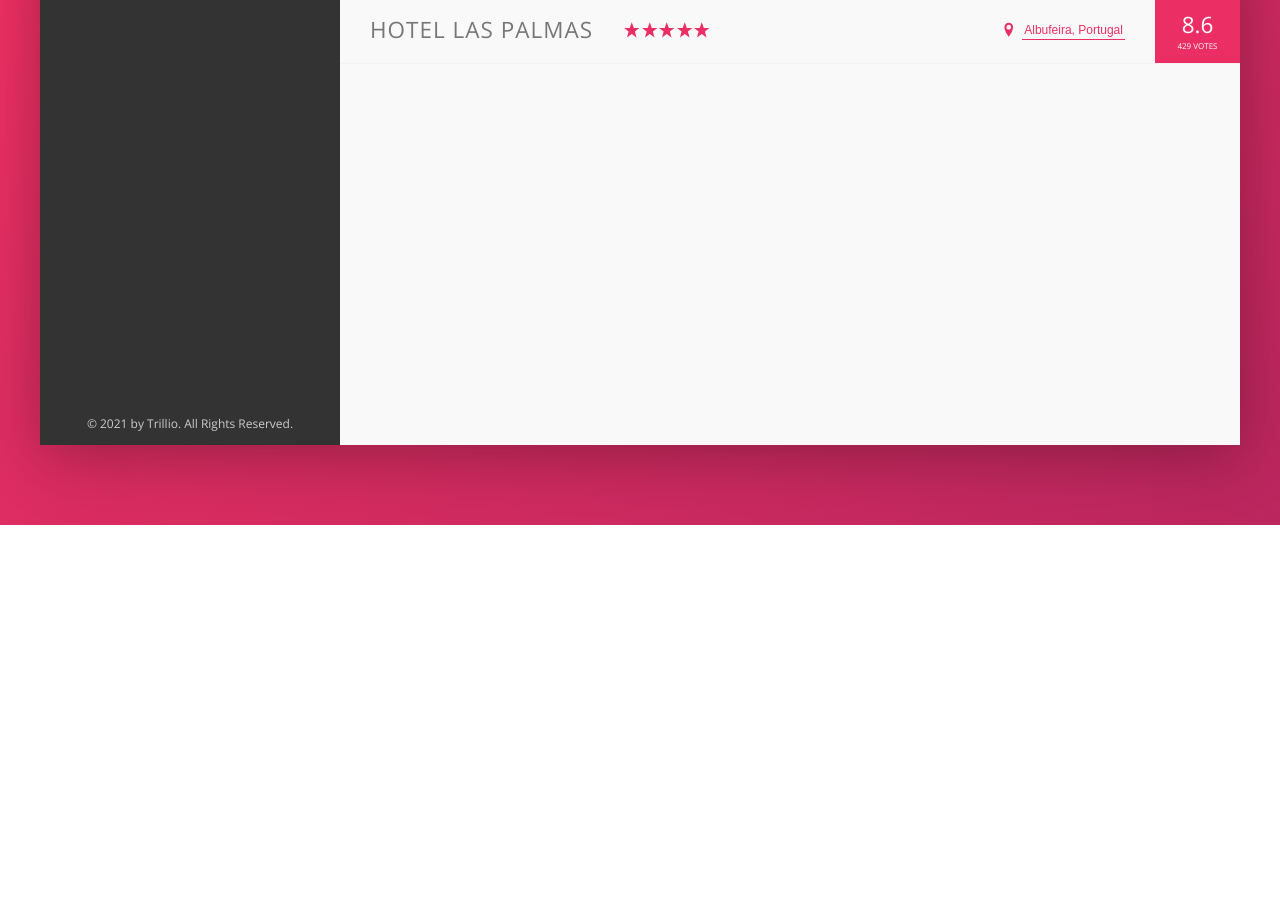
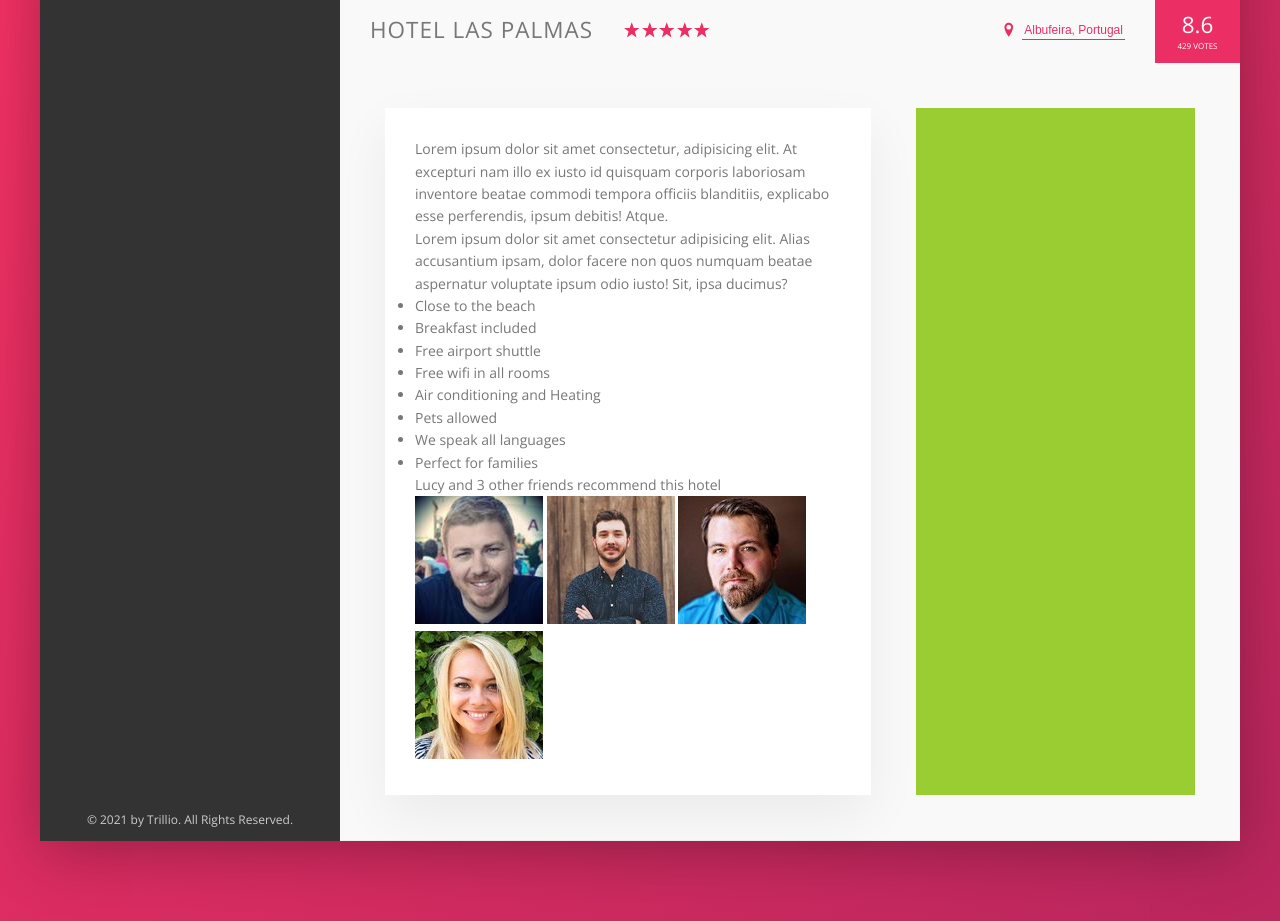
Before and after one commit to SP7TECH-zz/trillio, a website: page index.html in a window 1280 px wide. Shown: the part 505-1426 px from the top of the page. Before the commit the page ends 1030 px from the top, so only its background shows below. Drawn offline with nearby package versions, Linux system fonts and the light colour scheme.

Commit message:
Add Markup for description

```diff
--- a/index.html
+++ b/index.html
@@ -135,6 +135,43 @@
                         <div class="overview__rating-count">429 votes</div>
                     </div>
                 </div>
+
+                <div class="detail">
+                    <div class="description">
+                        <p class="paragraph">Lorem ipsum dolor sit amet consectetur, adipisicing elit. At excepturi nam
+                            illo ex iusto id quisquam corporis laboriosam inventore beatae commodi tempora officiis
+                            blanditiis, explicabo esse perferendis, ipsum debitis! Atque.
+                        </p>
+                        <p class="paragraph">Lorem ipsum dolor sit amet consectetur adipisicing elit. Alias accusantium
+                            ipsam, dolor facere non quos numquam beatae aspernatur voluptate ipsum odio iusto! Sit, ipsa
+                            ducimus?
+                        </p>
+                        <ul class="list">
+                            <li class="list__item">Close to the beach</li>
+                            <li class="list__item">Breakfast included</li>
+                            <li class="list__item">Free airport shuttle</li>
+                            <li class="list__item">Free wifi in all rooms</li>
+                            <li class="list__item">Air conditioning and Heating</li>
+                            <li class="list__item">Pets allowed</li>
+                            <li class="list__item">We speak all languages</li>
+                            <li class="list__item">Perfect for families</li>
+                        </ul>
+                        <div class="recommend">
+                            <p class="recommend__count">
+                                Lucy and 3 other friends recommend this hotel
+                            </p>
+                            <div class="recommend__friends">
+                                <img src="img/user-3.jpg" alt="Users" class="recommend__photo">
+                                <img src="img/user-4.jpg" alt="Users" class="recommend__photo">
+                                <img src="img/user-5.jpg" alt="Users" class="recommend__photo">
+                                <img src="img/user-6.jpg" alt="Users" class="recommend__photo">
+                            </div>
+                        </div>
+                    </div>
+                    <div class="user-reviews">
+
+                    </div>
+                </div>
             </main>
         </div>
     </div>
--- a/sass/_base.scss
+++ b/sass/_base.scss
@@ -29,6 +29,8 @@ Grey dark 3: #999
     --color-grey-dark-1: #333;
     --color-grey-dark-2: #777;
     --color-grey-dark-3: #999;
+
+    --line: 1px solid var(--color-grey-light-3);
 }
 
 * {
@@ -48,11 +50,9 @@ html {
 }
 
 body {
-    background-image: linear-gradient(
-        to bottom right,
-        var(--color-primary-light),
-        var(--color-primary-dark)
-    );
+    background-image: linear-gradient(to bottom right,
+            var(--color-primary-light),
+            var(--color-primary-dark));
     background-size: cover;
     background-repeat: no-repeat;
     color: var(--color-grey-dark-2);
--- a/sass/_components.scss
+++ b/sass/_components.scss
@@ -179,16 +179,10 @@
 }
 
 
-
-
-
-
-
 //gallery
 
 .gallery {
     display: flex;
-
 
     &__photo {
         display: block;
@@ -202,7 +196,7 @@
 .overview {
     display: flex;
     align-items: center;
-    border-bottom: 1px solid var(--color-grey-light-2);
+    border-bottom: 1px solid var(--line);
 
     &__heading {
         font-size: 2.25rem;
--- a/sass/_layout.scss
+++ b/sass/_layout.scss
@@ -10,7 +10,7 @@
     font-size: 1.4rem;
     height: 7rem;
     background: #fff;
-    border-bottom: 1px solid var(--color-grey-light-2);
+    border-bottom: var(--line);
 
     display: flex;
     justify-content: space-between;
@@ -31,6 +31,27 @@
 }
 
 .hotel-view {
-    height: 80rem;
     flex: 1;
 }
+
+
+.detail {
+    background: var(--color-grey-light-1);
+    display: flex;
+    padding: 4.5rem;
+    border-bottom: var(--line);
+}
+
+.description {
+    background: #fff;
+    box-shadow: 0 2rem 5rem rgba(0, 0, 0, 0.06);
+    font-size: 1.4rem;
+    flex: 0 0 60%;
+    margin-right: 4.5rem;
+    padding: 3rem;
+}
+
+.user-reviews {
+    background: yellowgreen;
+    flex: 1;
+}
```
Also changed, not shown: css/style.css.
